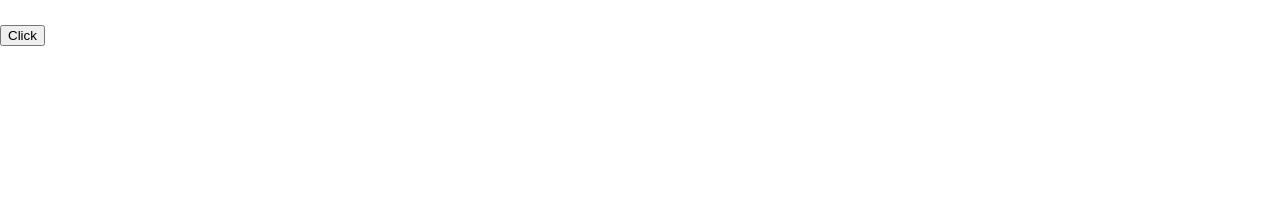
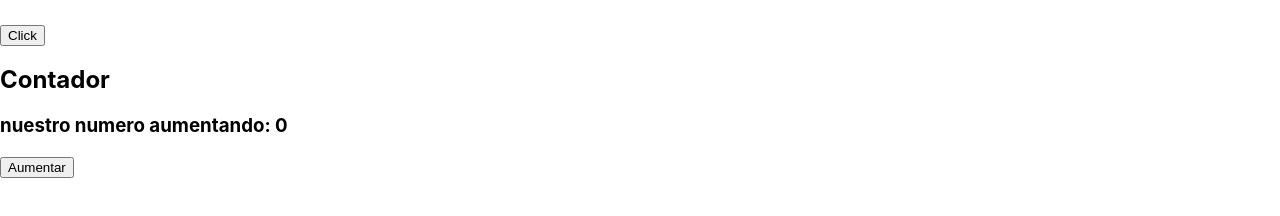
Before and after one commit to MiguelDominguezSanchez/react-desde-cero-projecto-1, a React (Create React App) app: page / in a window 1280 px wide. Shown: the part 530-746 px from the top of the page. Built offline with nearby package versions, Linux system fonts and the light colour scheme.

Commit message:
25. useState ejemplo contador

```diff
--- a/src/App.js
+++ b/src/App.js
@@ -2,6 +2,7 @@ import React from 'react';
 import Parrafo from './components/Parrafo';
 import Variables from './components/Variables';
 import Eventos from './components/Eventos';
+import Contador from './components/Contador';
 
 function App() {
 	return (
@@ -10,6 +11,7 @@ function App() {
 			<Parrafo />
 			<Variables />
 			<Eventos />
+			<Contador />
 		</div>
 	);
 }
--- /dev/null
+++ b/src/components/Contador.jsx
@@ -0,0 +1,20 @@
+import React from 'react';
+
+const Contador = () => {
+	const [contador, setContador] = React.useState(0);
+
+	// const aumentar = () => {
+	// 	console.log('click');
+	// 	setContador(contador + 1);
+	// };
+
+	return (
+		<div>
+			<h2>Contador</h2>
+			<h3>nuestro numero aumentando: {contador}</h3>
+			<button onClick={() => setContador(contador + 1)}>Aumentar</button>
+		</div>
+	);
+};
+
+export default Contador;
```
Also changed, not shown: 1 other file (tests, documents, lock files or other folders).
